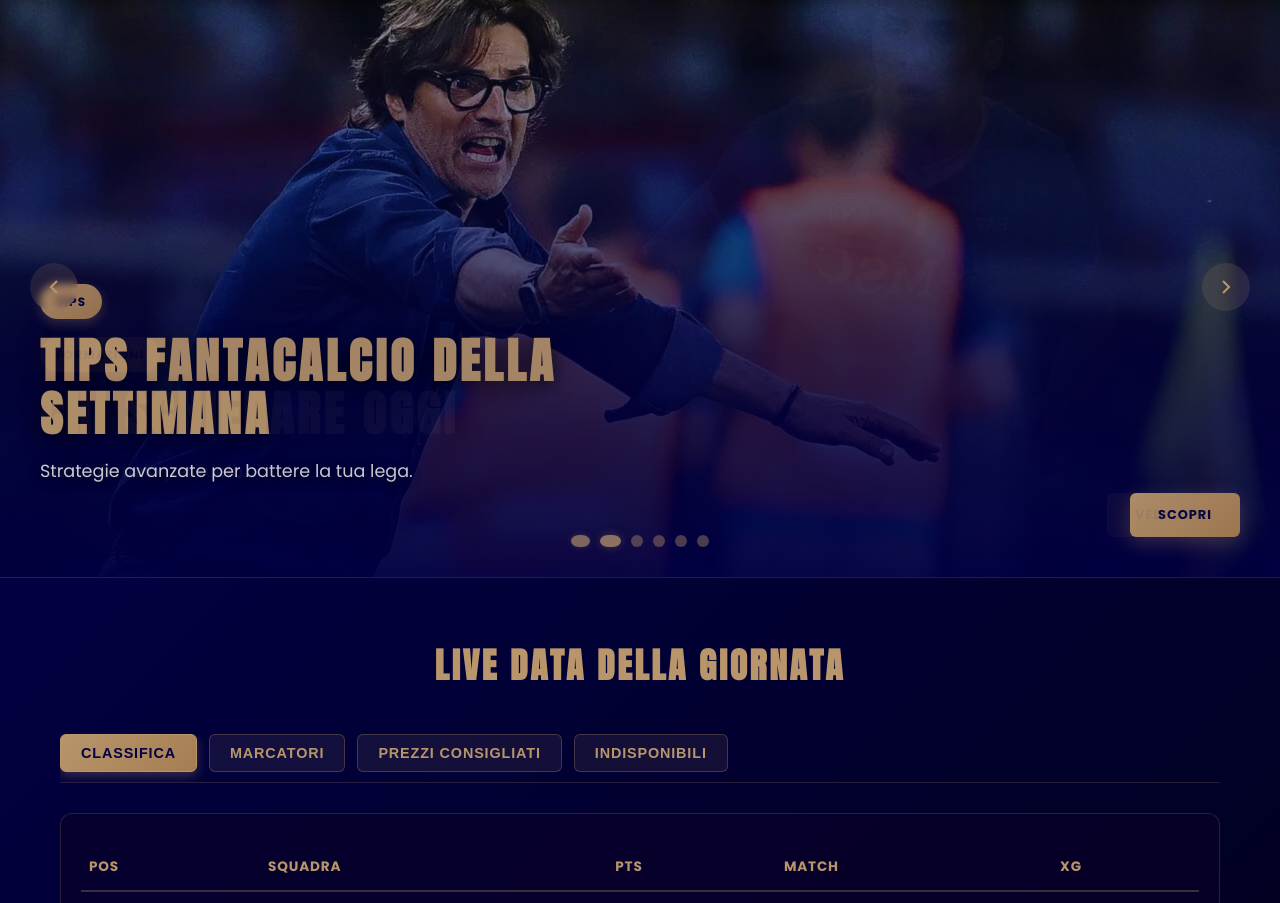
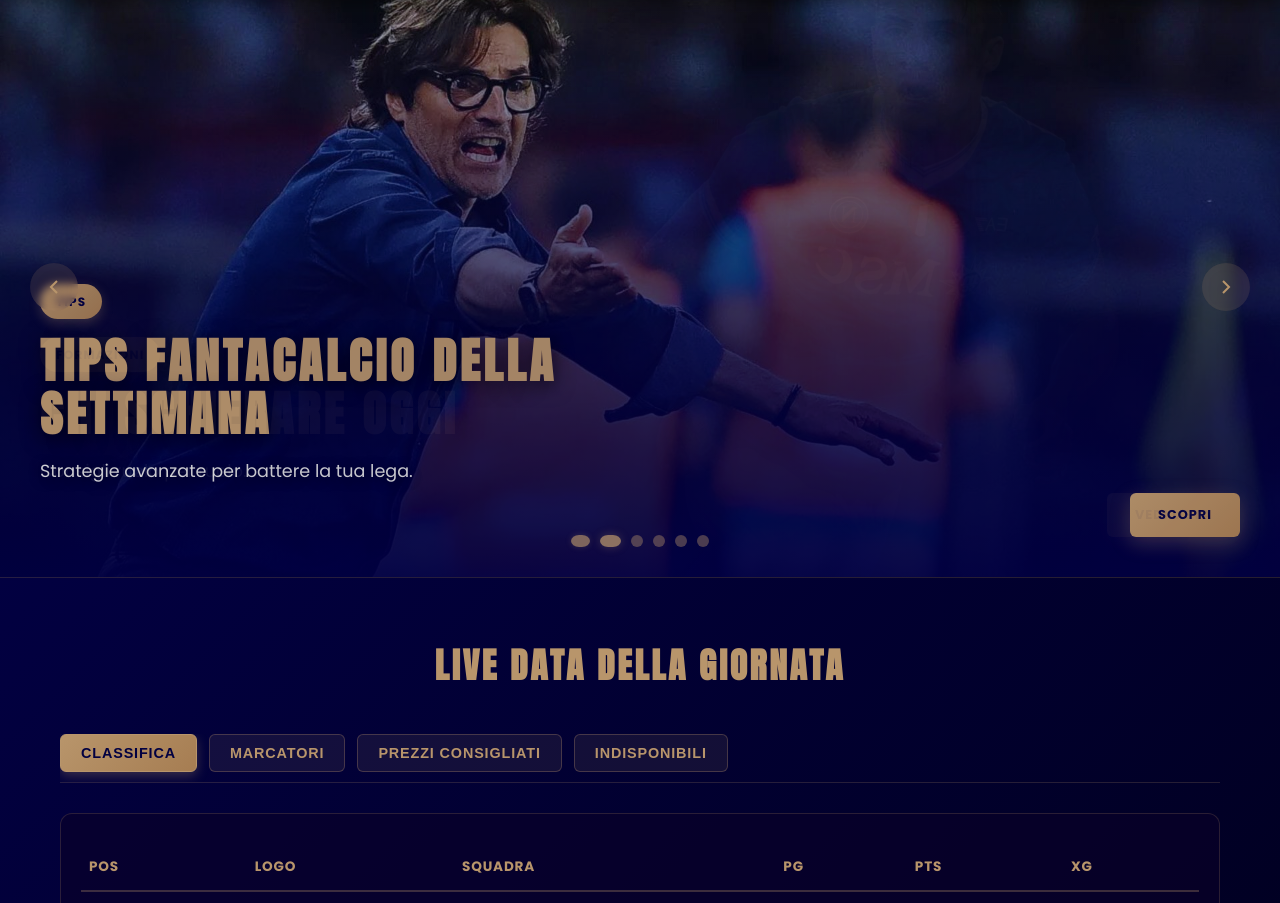
Before and after one commit to CiroPunzo/fantacalcio-sito, a website: page index.html in a window 1280 px wide. Shown: the part 49-952 px from the top of the page. Drawn offline with Linux system fonts and the light colour scheme; no server answers.

Commit message:
Update index.html

```diff
--- a/index.html
+++ b/index.html
@@ -156,12 +156,14 @@
                         <thead>
                             <tr>
         <th>Pos</th>
+        <th>Logo</th>
         <th>Squadra</th>
+        <th>PG</th>
         <th>Pts</th>
-                                <th>Match</th>
         <th>xG</th>
     </tr>
 </thead>
+
                         <tbody id="classifica-body">
                             <!-- JS populate -->
                         </tbody>
```
Lines whose indentation alone changed are shown as unchanged.
